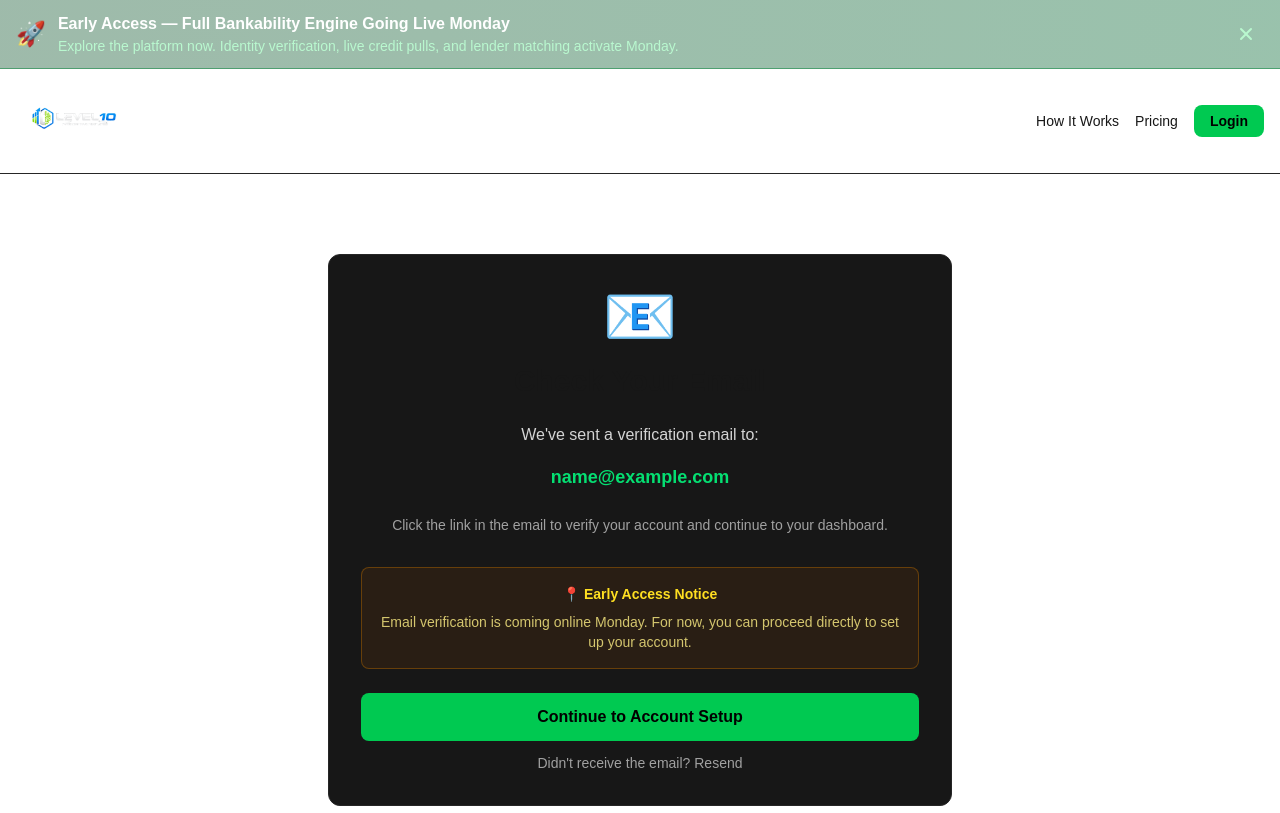
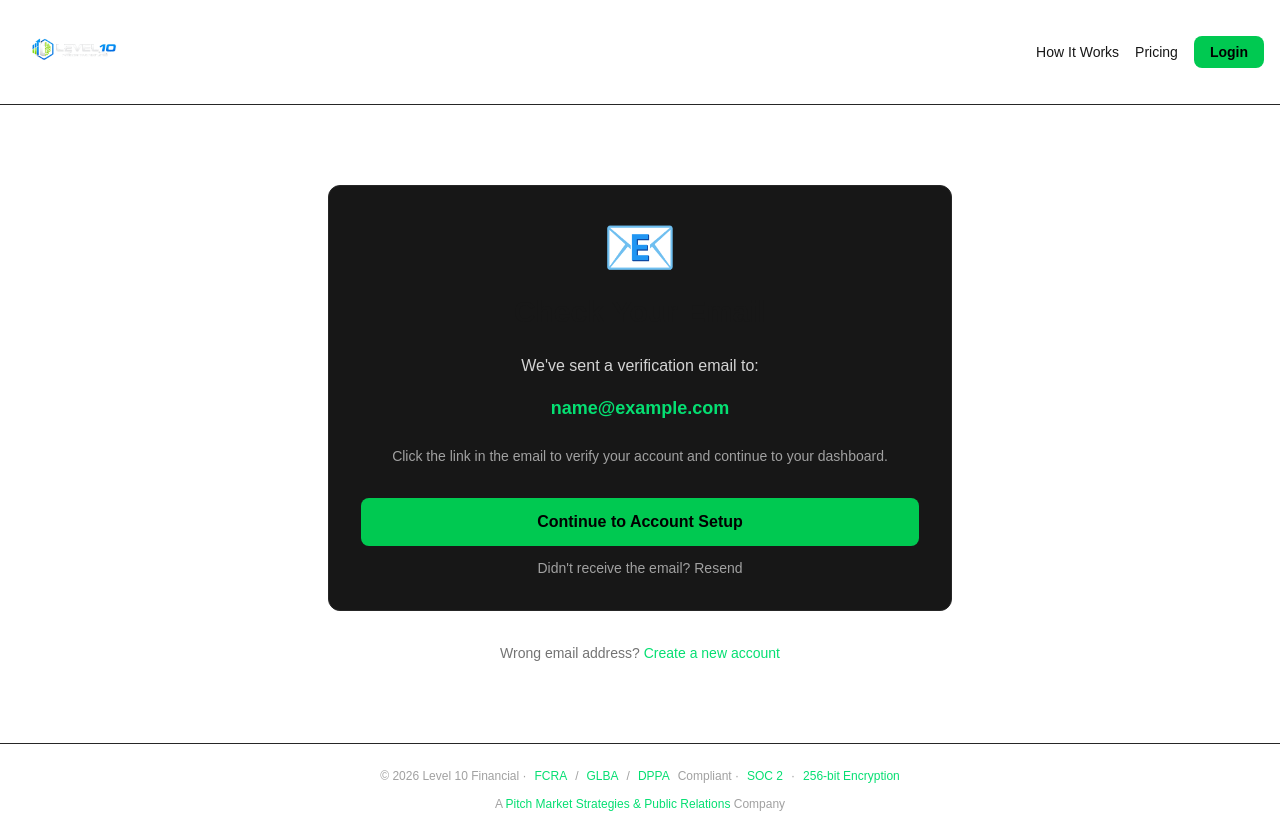
Before and after one commit to solutionspma/level10-financial, a Next.js app: page /verification-pending in a window 1280 px wide. Shown: the top 813 px of the page. Built offline with nearby package versions, Linux system fonts and the light colour scheme; sample sign-in values are in the browser's storage.

Commit message:
PLATFORM LIVE: Remove all early access notices, auth flow fully operational

```diff
--- a/src/app/dashboard/page.tsx
+++ b/src/app/dashboard/page.tsx
@@ -40,15 +40,10 @@ export default function Dashboard() {
 
         <div className="bg-yellow-900/20 border border-yellow-700 rounded-xl p-8 text-center max-w-2xl mx-auto mb-6">
           <h2 className="text-2xl font-bold text-yellow-400 mb-4">Complete Your Setup</h2>
-          <p className="text-neutral-300 mb-4">
+          <p className="text-neutral-300 mb-6">
             To view your real Bankability Score and personalized roadmap, you need to authorize
             access to your financial data.
           </p>
-          <div className="bg-yellow-800/20 border border-yellow-600/30 rounded-lg p-3 mb-6 text-sm">
-            <p className="text-yellow-200">
-              Full credit analysis and identity verification coming online Monday.
-            </p>
-          </div>
           <a
             href="/start-analysis"
             className="inline-block bg-green-500 text-black font-semibold px-8 py-3 rounded-lg hover:bg-green-600 transition"
--- a/src/app/layout.tsx
+++ b/src/app/layout.tsx
@@ -3,7 +3,6 @@ import "./globals.css";
 import { AuthProvider } from "@/lib/auth-context";
 import Image from "next/image";
 import FooterContent from "@/components/FooterContent";
-import LaunchBanner from "@/components/LaunchBanner";
 
 export const metadata: Metadata = {
   title: "Level 10 Financial",
@@ -20,7 +19,6 @@ export default function RootLayout({
       <body className="bg-neutral-950 text-neutral-100">
         <AuthProvider>
           <div className="min-h-screen flex flex-col">
-            <LaunchBanner />
             <header className="border-b border-neutral-800 py-3 px-4">
               <div className="max-w-7xl mx-auto flex justify-between items-center">
                 <a href="/" className="flex items-center hover:opacity-80 transition">
--- a/src/app/start-analysis/page.tsx
+++ b/src/app/start-analysis/page.tsx
@@ -60,15 +60,6 @@ export default function StartAnalysis() {
           To generate your <strong>Level 10 Bankability Score</strong> and personalized improvement roadmap,
           we need your authorization to access your financial data.
         </p>
-
-        <div className="bg-yellow-900/20 border border-yellow-700/50 rounded-lg p-4 mb-4">
-          <p className="text-yellow-300 text-sm font-semibold mb-2">
-            🚀 Early Access — Full Engine Going Live Monday
-          </p>
-          <p className="text-yellow-200/80 text-sm">
-            Identity verification and live credit pulls are coming online Monday. For now, you can explore the platform and see how the roadmap works.
-          </p>
-        </div>
 
         <div className="space-y-3">
           <div className="flex items-start gap-3">
--- a/src/app/verification-pending/page.tsx
+++ b/src/app/verification-pending/page.tsx
@@ -36,15 +36,6 @@ export default function VerificationPendingPage() {
           </p>
         </div>
 
-        <div className="bg-yellow-900/20 border border-yellow-700/50 rounded-lg p-4 mb-6">
-          <p className="text-yellow-300 text-sm font-semibold mb-2">
-            📍 Early Access Notice
-          </p>
-          <p className="text-yellow-200/80 text-sm">
-            Email verification is coming online Monday. For now, you can proceed directly to set up your account.
-          </p>
-        </div>
-
         <div className="flex flex-col gap-3">
           <button
             onClick={() => router.push('/start-analysis')}
@@ -55,11 +46,11 @@ export default function VerificationPendingPage() {
           <button
             onClick={() => {
               // In production, this would resend the verification email
-              alert('Verification email resent! (Feature coming online Monday)');
+              alert('Verification email resent!');
             }}
             className="text-neutral-400 hover:text-green-400 text-sm transition"
           >
-            Didn't receive the email? Resend
+            Didn&apos;t receive the email? Resend
           </button>
         </div>
       </div>
--- a/src/components/LaunchBanner.tsx
+++ b/src/components/LaunchBanner.tsx
@@ -25,10 +25,10 @@ export default function LaunchBanner() {
             <span className="text-2xl">🚀</span>
             <div className="flex-1">
               <p className="text-white font-semibold text-sm md:text-base">
-                Early Access — Full Bankability Engine Going Live Monday
+                Early Access — Full Bankability Engine Going Live January 12, 2025
               </p>
               <p className="text-green-200 text-xs md:text-sm">
-                Explore the platform now. Identity verification, live credit pulls, and lender matching activate Monday.
+                Explore the platform now. Identity verification, live credit pulls, and lender matching activate January 12, 2025.
               </p>
             </div>
           </div>
--- a/src/lib/email/mailersend.ts
+++ b/src/lib/email/mailersend.ts
@@ -114,7 +114,7 @@ export async function sendWaitlistEmail(email: string) {
         <div style="background: #f9f9f9; border-left: 4px solid #22c55e; padding: 16px; margin: 20px 0;">
           <h3 style="margin-top: 0; color: #333;">What to Expect</h3>
           <p style="color: #666; margin: 0;">
-            Our full bankability engine goes live Monday. You'll receive an email with access instructions
+            Our full bankability engine goes live January 12, 2025. You'll receive an email with access instructions
             and your personalized onboarding link.
           </p>
         </div>
@@ -133,7 +133,7 @@ export async function sendWaitlistEmail(email: string) {
         </p>
       </div>
     `)
-    .setText(`You're on the waitlist for Level 10 Financial. Our full bankability engine goes live Monday. Visit ${process.env.NEXT_PUBLIC_APP_URL}/how-it-works to learn more.`);
+    .setText(`You're on the waitlist for Level 10 Financial. Our full bankability engine goes live January 12, 2025. Visit ${process.env.NEXT_PUBLIC_APP_URL}/how-it-works to learn more.`);
 
   try {
     await mailerSend.email.send(emailParams);
```
Also changed, not shown: 1 other file (tests, documents, lock files or other folders).
